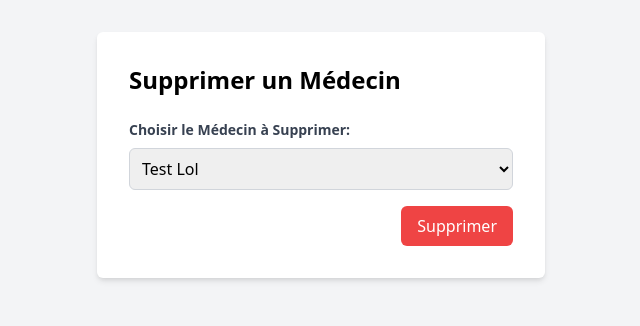
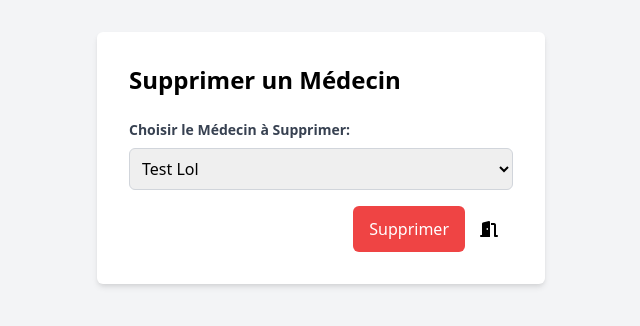
Before and after one commit to Kaotiik2/AP, a PHP site: page /views/admin_panel/delete_medecin.php in a window 1280 px wide. Shown: the top 326 px of the page, without its empty margins (319-959 px from the left). Run offline with PHP 8.4, Linux system fonts and the light colour scheme; data comes from the database, SQL or seed files in the repository.

Commit message:
css + bug

```diff
--- a/views/admin.php
+++ b/views/admin.php
@@ -40,6 +40,7 @@ global $SECURITY_ADMIN_LEVEL;
                     <a href="/views/admin_panel/panel.php">Panel d'administration</a>
                 </div>
             </div>
+
         </section>
 
     </div>
--- a/views/admin_panel/delete_medecin.php
+++ b/views/admin_panel/delete_medecin.php
@@ -7,6 +7,8 @@
     <meta http-equiv="X-UA-Compatible" content="ie=edge"/>
     <title>Supprimer un Médecin</title>
     <link rel="stylesheet" href="https://cdn.jsdelivr.net/npm/tailwindcss@2.2.19/dist/tailwind.min.css">
+    <link rel="stylesheet" href="https://cdnjs.cloudflare.com/ajax/libs/font-awesome/6.4.2/css/all.min.css" integrity="sha512-z3gLpd7yknf1YoNbCzqRKc4qyor8gaKU1qmn+CShxbuBusANI9QpRohGBreCFkKxLhei6S9CQXFEbbKuqLg0DA==" crossorigin="anonymous" referrerpolicy="no-referrer" />
+
 </head>
 
 <body class="bg-gray-100 font-sans">
@@ -37,10 +39,16 @@
 
             <div class="flex justify-end">
                 <button type="submit" class="bg-red-500 text-white px-4 py-2 rounded-md hover:bg-red-600">Supprimer</button>
+                <a href="/views/admin_panel/panel.php" ><i class="fa-solid fa-door-open" id="retour"></i></a>
             </div>
         </form>
     </div>
 </div>
+<style>
+	#retour{
+		padding: 15px;
+	}
+</style>
 </body>
 
 </html>
--- a/views/admin_panel/delete_service.php
+++ b/views/admin_panel/delete_service.php
@@ -94,6 +94,7 @@ $connexion->close();
 
 <a href="/views/admin_panel/panel.php" ><i class="fa-solid fa-door-open" id="retour"></i></a>
 
+
 </div>
 
 </body>
--- a/views/admin_panel/edit_medecin.php
+++ b/views/admin_panel/edit_medecin.php
@@ -14,6 +14,8 @@ $SECURITY_ADMIN_LEVEL->authorize();
 	<meta http-equiv="X-UA-Compatible" content="ie=edge"/>
 	<title>Modifier un médecin</title>
 	<link rel="stylesheet" href="https://cdn.jsdelivr.net/npm/tailwindcss@2.2.19/dist/tailwind.min.css">
+	<link rel="stylesheet" href="https://cdnjs.cloudflare.com/ajax/libs/font-awesome/6.4.2/css/all.min.css" integrity="sha512-z3gLpd7yknf1YoNbCzqRKc4qyor8gaKU1qmn+CShxbuBusANI9QpRohGBreCFkKxLhei6S9CQXFEbbKuqLg0DA==" crossorigin="anonymous" referrerpolicy="no-referrer" />
+
 </head>
 
 <body class="bg-gray-100 font-sans">
@@ -64,8 +66,12 @@ $SECURITY_ADMIN_LEVEL->authorize();
 			?>
 			</tbody>
 		</table>
+		<a href="/views/admin_panel/panel.php" ><i class="fa-solid fa-door-open" id="retour"></i></a>
+
 	</div>
+
 </div>
+
 </body>
 
 </html>
--- a/views/admin_panel/panel.php
+++ b/views/admin_panel/panel.php
@@ -46,6 +46,7 @@ $SECURITY_ADMIN_LEVEL->authorize();
                     <a href="/views/admin_panel/edit_service.php" >Modifier</a>
                     <a href="/views/admin_panel/delete_service.php" >Supprimer</a>
                 </div>
+                <a href="/views/admin.php" ><i class="fa-solid fa-door-open" id="retour"></i></a>
 
             </div>
         </div>
```
Also changed, not shown: views/admin_panel/add_medecin.php (+9 -1 lines).
